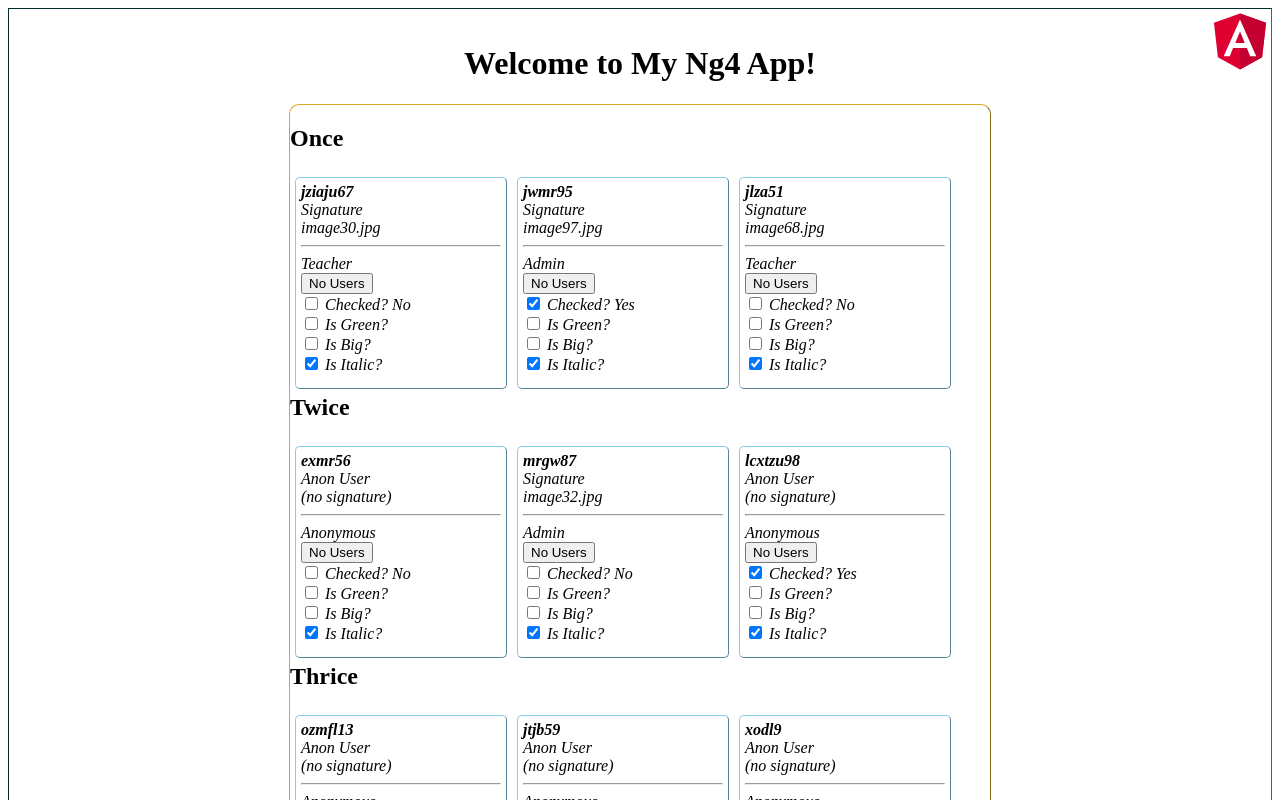
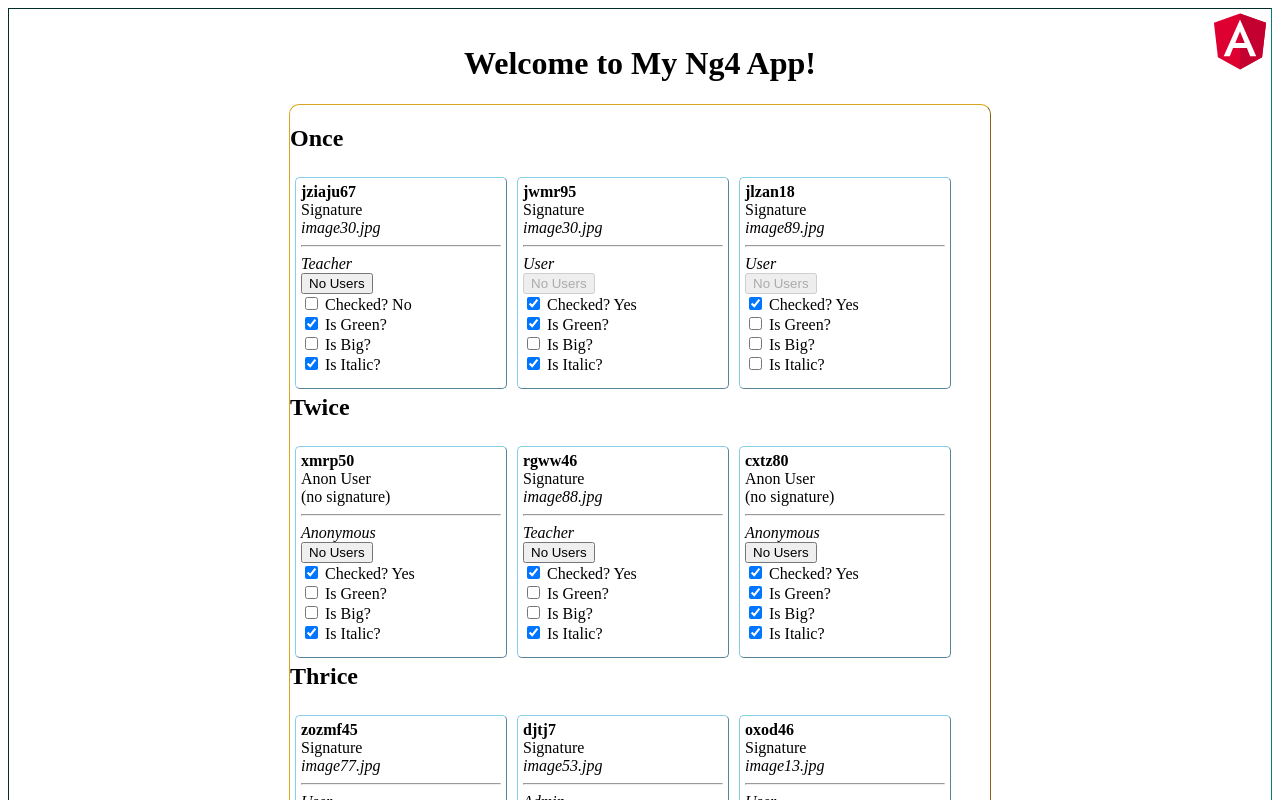
Before and after one commit to ToddJMullen/mini-ng4, an Angular app: page / in a window 1280 px wide. Shown: the top 800 px of the page. Built offline with nearby package versions, Linux system fonts and the light colour scheme.

Commit message:
Refactor UserVo.styles out into separate properties because build --prod doesn't like them, or an object, being part of UserVo.

```diff
--- a/src/app/profile-img/profile-img.component.ts
+++ b/src/app/profile-img/profile-img.component.ts
@@ -6,7 +6,7 @@ import {UserVo} from "../user-vo";
 	selector: 'app-profile-img',
 	inputs: ['user'],//<< @ binding to/from markup
 	template:`
-		<div class="profile" [ngClass]="user.styles" >
+		<div class="profile"  >
 			<b (click)=dump($event) >{{user.username}}</b>
 			<br />
 
@@ -29,14 +29,14 @@ import {UserVo} from "../user-vo";
 			<input type="checkbox" [checked]='user.checked == "Yes" ' />
 			Checked? {{user.checked}}
 			<br />
-			<input type="checkbox" bind-checked='user.styles.isGreen'
-					(click)="user.style.isGreen = !user.style.isGreen" />
+			<input type="checkbox" bind-checked='user.isGreen'
+					(click)="user.isGreen = !user.isGreen" />
 			Is Green?
 			<br />
-			<input type="checkbox" [checked]='user.styles.isBig' />
+			<input type="checkbox" [checked]='user.isBig' />
 			Is Big?
 			<br />
-			<input type="checkbox" [checked]='user.styles.isItalic' />
+			<input type="checkbox" [checked]='user.isItalic' />
 			Is Italic?
 			<br />
 		</div>
--- a/src/app/user-vo.ts
+++ b/src/app/user-vo.ts
@@ -3,20 +3,19 @@ export class UserVo {
 	username:string = "";
 	role:string = "";
 	checked:string = "";
-	styles:object = {
-		isBig:false
-		,isGreen:false
-		,isItalic:true
-	};
+	isBig:boolean = false
+	isGreen:boolean = false;
+	isItalic:boolean = true;
 
-	constructor(imageSrc:string = "", username:string = "",role:string =""
-				,checked:string = "yes"
-				,styles:object = {isBig:false,isGreen:false,isItalic:true} ){
+	constructor(imageSrc:string = "", username:string = "",role:string = "", checked:string = "yes"
+					,isBig:boolean = false, isGreen:boolean = false, isItalic:boolean = true ){
 		this.imageSrc = imageSrc;
 		this.username = username;
 		this.role = role;
 		this.checked = checked;
-		this.styles = styles;
+		this.isBig = isBig;
+		this.isGreen = isGreen;
+		this.isItalic = isItalic;
 	}
 
 }
--- a/src/app/user.service.ts
+++ b/src/app/user.service.ts
@@ -61,6 +61,9 @@ export class UserService {
 		user.username += this.getRandomString(true);
 		user.role = this.ROLE_ARY[ Math.floor(Math.random() * this.ROLE_ARY.length) ];
 		user.checked = Math.random() < .5 ? "Yes" : "No";
+		user.isBig = Math.random() < .5 ? true : false;
+		user.isGreen = Math.random() < .5 ? true : false;
+		user.isItalic = Math.random() < .5 ? true : false;
 
 		return user;
 	}
```
